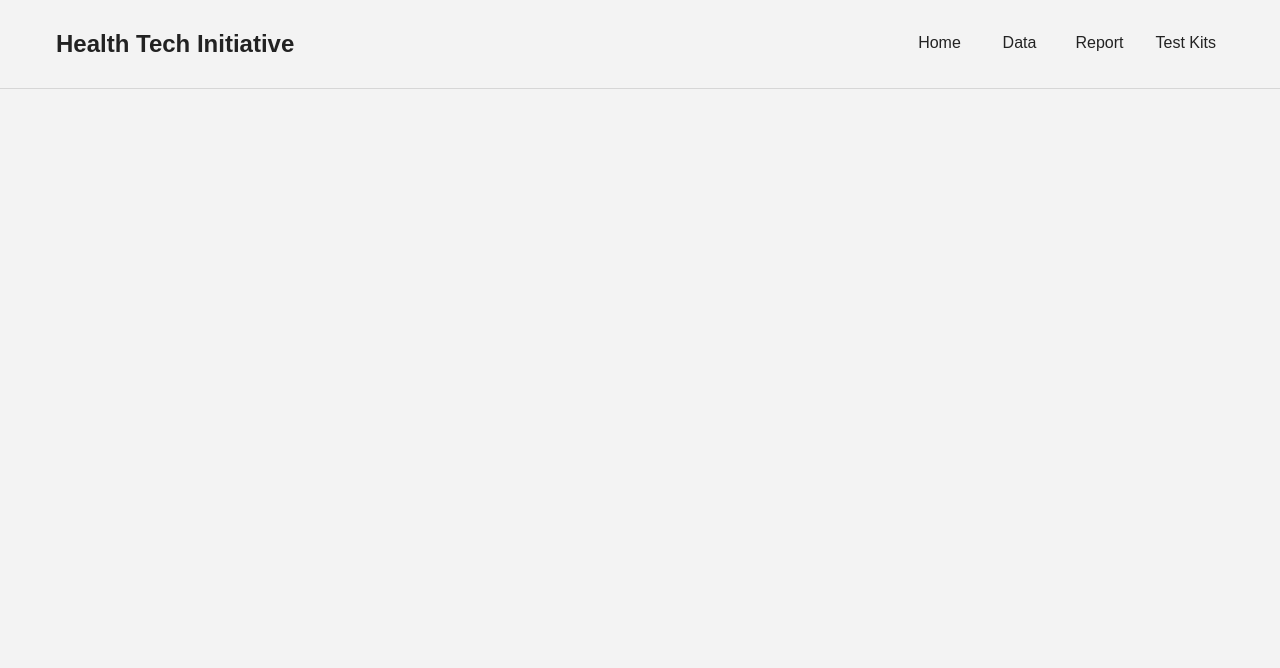
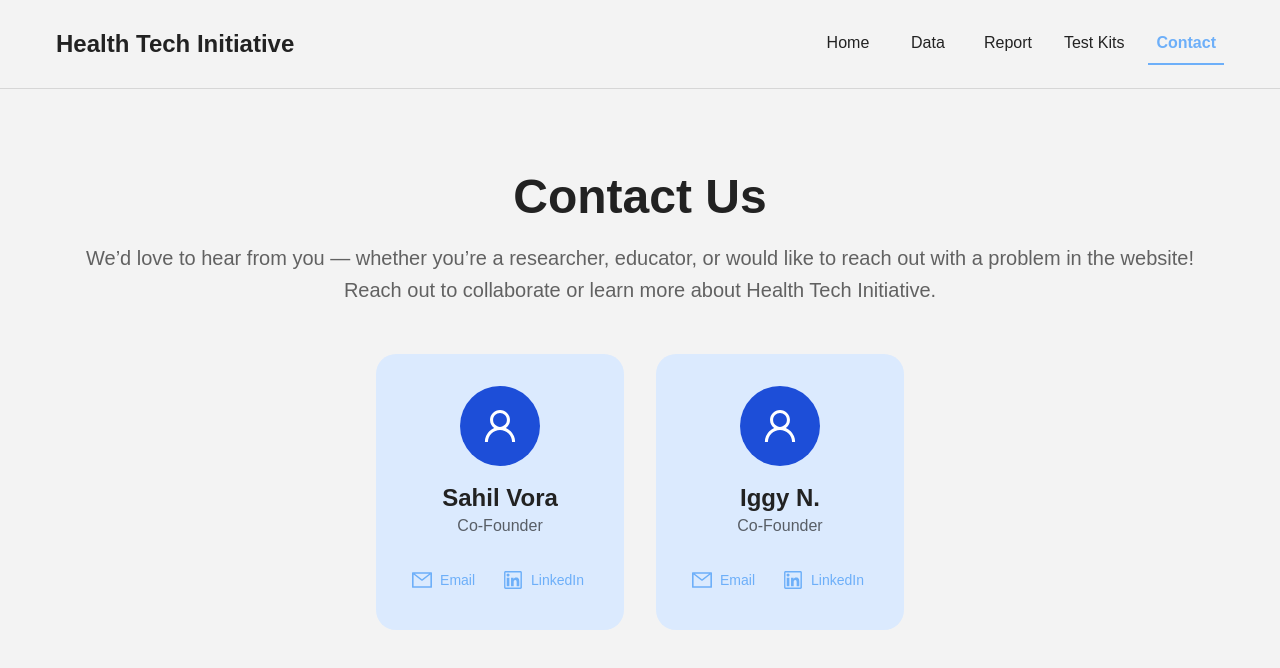
Before and after one commit to IggyLikesToCode/HealthTechInitiative2024-2025, a React (Create React App) app in the folder hti24-25/: page /contact in a window 1280 px wide. Shown: the top 668 px of the page. Built offline with nearby package versions, Linux system fonts and the light colour scheme; the HTML template or start-up script is replaced by a standard one.

Commit message:
contact pageEEE!

```diff
--- a/hti24-25/src/App.js
+++ b/hti24-25/src/App.js
@@ -7,6 +7,8 @@ import Report from "./tabs/Report";
 import Map from "./tabs/Map";
 import Resources from "./tabs/Resources";
 import TestKits from "./tabs/TestKits";
+import Contact from "./tabs/Contact";
+
 import { ThemeProvider, CssBaseline } from "@mui/material";
 import Navbar from "./components/navbar.jsx";
 import { BrowserRouter as Router, Routes, Route } from "react-router-dom";
@@ -23,6 +25,7 @@ function App() {
           <Route path="/map" element={<Map />} />
           <Route path="/resources" element={<Resources />} />
           <Route path="/testkits" element={<TestKits />} />
+              <Route path="/contact" element={<Contact />} />
           <Route></Route>
         </Routes>
       </Router>
--- a/hti24-25/src/components/navbar.jsx
+++ b/hti24-25/src/components/navbar.jsx
@@ -14,6 +14,7 @@ const navItems = [
     { label: "Data", path: "/map" },
     { label: "Report", path: "/report" },
     { label: "Test Kits", path: "/testkits" },
+    { label: "Contact", path: "/contact" },
 ];
 
 const Navbar = () => {
--- /dev/null
+++ b/hti24-25/src/tabs/Contact.jsx
@@ -0,0 +1,108 @@
+import React from "react";
+import { Container, Typography, Box, TextField, Button, Grid, Avatar } from "@mui/material";
+import { MailOutlined, LinkedinOutlined, UserOutlined } from "@ant-design/icons";
+
+export default function Contact() {
+    return (
+        <Container sx={{ py: 10, textAlign: "center" }}>
+            <Typography variant="h3" fontWeight="bold" gutterBottom>
+                Contact Us
+            </Typography>
+            <Typography variant="h6" color="text.secondary" mb={6}>
+                We’d love to hear from you — whether you’re a researcher, educator, or
+                would like to reach out with a problem in the website! Reach out to collaborate or learn more about Health Tech Initiative.
+            </Typography>
+
+            {/* Contact Cards */}
+            <Grid container spacing={4} justifyContent="center" mb={8}>
+                {/* Sahil */}
+                <Grid item xs={12} sm={6} md={4}>
+                    <Box
+                        sx={{
+                            bgcolor: "#dbeafe",
+                            borderRadius: "20px",
+                            p: 4,
+                            height: "100%",
+                            display: "flex",
+                            flexDirection: "column",
+                            alignItems: "center",
+                        }}
+                    >
+                        <Avatar
+                            sx={{ bgcolor: "#1d4ed8", width: 80, height: 80, mb: 2 }}
+                        >
+                            <UserOutlined style={{ fontSize: 36, color: "white" }} />
+                        </Avatar>
+                        <Typography variant="h5" fontWeight="bold">
+                            Sahil Vora
+                        </Typography>
+                        <Typography variant="body1" color="text.secondary" mb={1}>
+                            Co-Founder
+                        </Typography>
+                        <Box sx={{ display: "flex", gap: 2, mt: 2 }}>
+                            <Button
+                                href="mailto:sv1005093@students.westportps.org"
+                                startIcon={<MailOutlined />}
+                                sx={{ textTransform: "none" }}
+                            >
+                                Email
+                            </Button>
+                            <Button
+                                href="https://www.linkedin.com/in/sahil-vora-451a96357/"
+                                startIcon={<LinkedinOutlined />}
+                                sx={{ textTransform: "none" }}
+                            >
+                                LinkedIn
+                            </Button>
+                        </Box>
+                    </Box>
+                </Grid>
+
+                {/* Cofounder */}
+                <Grid item xs={12} sm={6} md={4}>
+                    <Box
+                        sx={{
+                            bgcolor: "#dbeafe",
+                            borderRadius: "20px",
+                            p: 4,
+                            height: "100%",
+                            display: "flex",
+                            flexDirection: "column",
+                            alignItems: "center",
+                        }}
+                    >
+                        <Avatar
+                            sx={{ bgcolor: "#1d4ed8", width: 80, height: 80, mb: 2 }}
+                        >
+                            <UserOutlined style={{ fontSize: 36, color: "white" }} />
+                        </Avatar>
+                        <Typography variant="h5" fontWeight="bold">
+                            Iggy N.
+                        </Typography>
+                        <Typography variant="body1" color="text.secondary" mb={1}>
+                            Co-Founder
+                        </Typography>
+                        <Box sx={{ display: "flex", gap: 2, mt: 2 }}>
+                            <Button
+                                href="mailto:in1012545@students.westportps.org"
+                                startIcon={<MailOutlined />}
+                                sx={{ textTransform: "none" }}
+                            >
+                                Email
+                            </Button>
+                            <Button
+                                href="https://www.linkedin.com/in/ignacy-nieweglowski-707859290/"
+                                startIcon={<LinkedinOutlined />}
+                                sx={{ textTransform: "none" }}
+                            >
+                                LinkedIn
+                            </Button>
+                        </Box>
+                    </Box>
+                </Grid>
+            </Grid>
+
+
+        </Container>
+    );
+}
```
